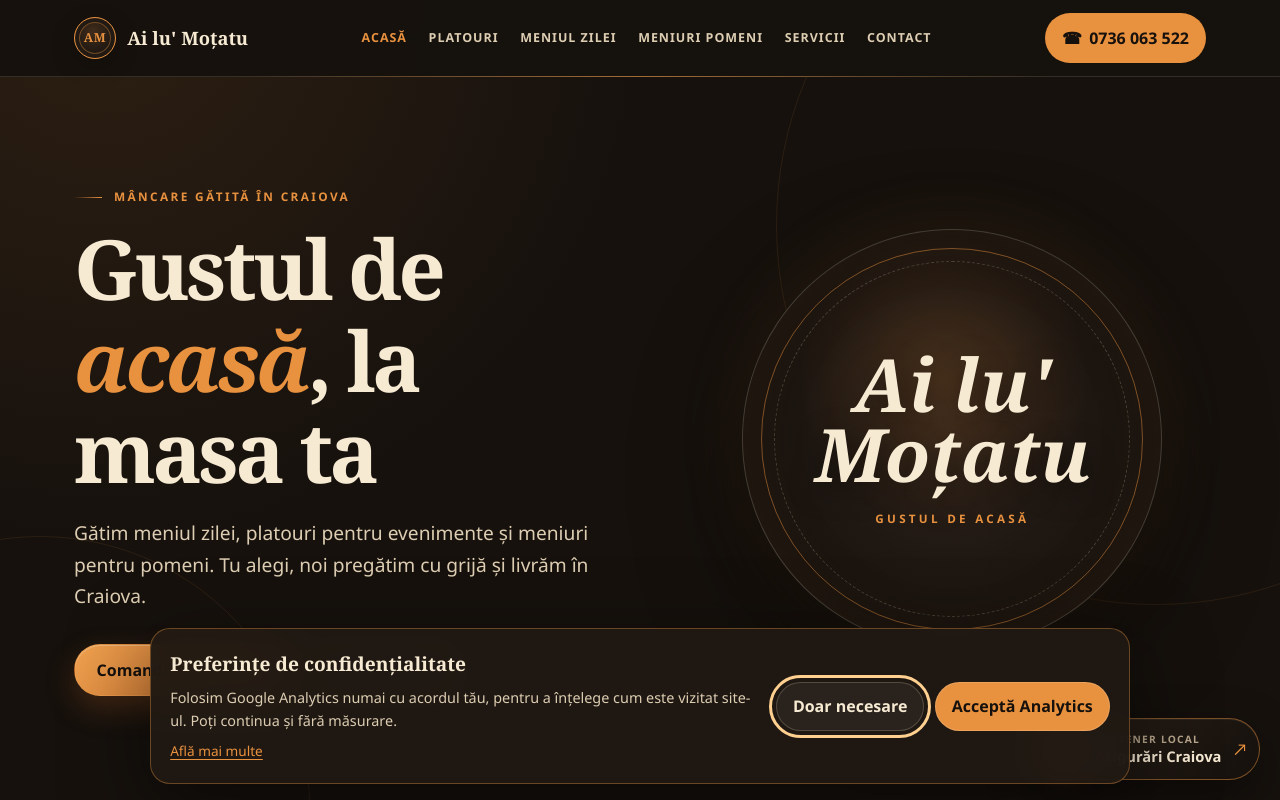
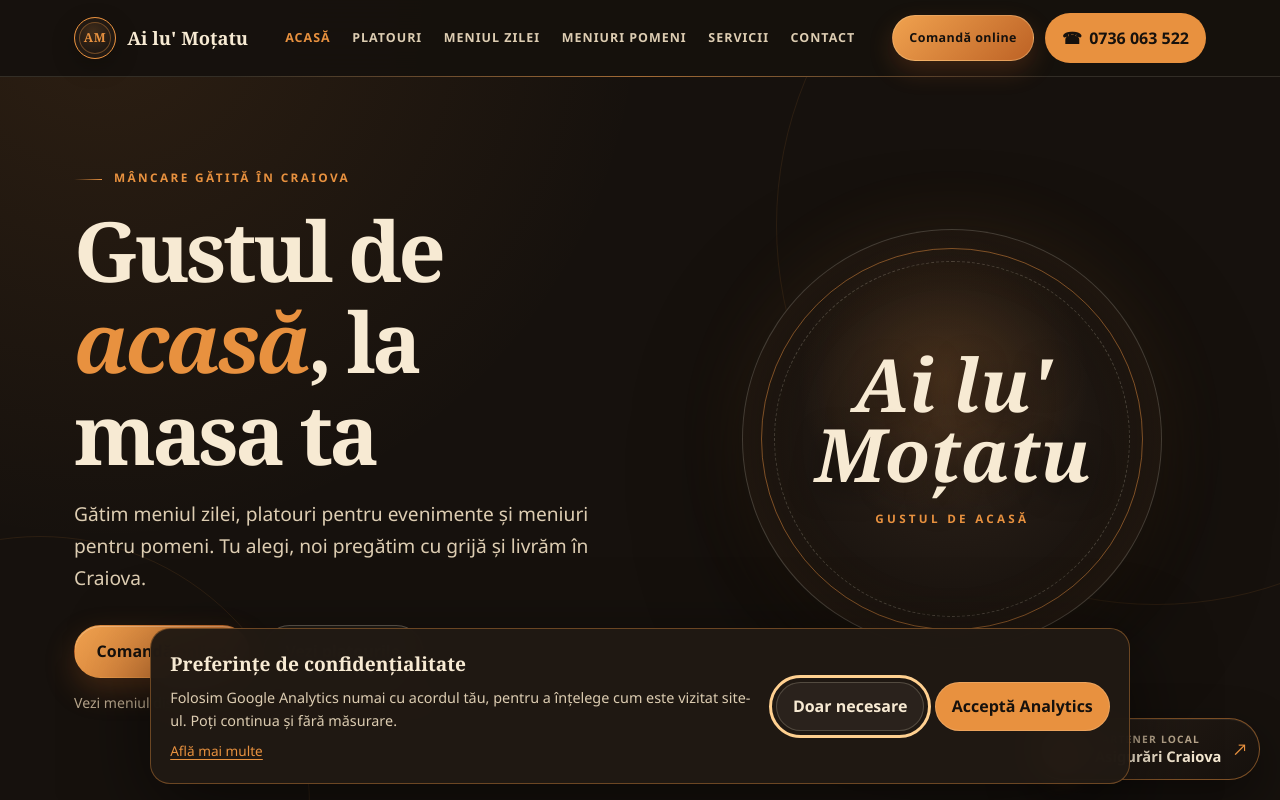
Before and after one commit to ailumotatu-ui/ailumotatu.ro, a plain HTML site: page index.html in a window 1280 px wide. Shown: the top 800 px of the page. Drawn offline with Linux system fonts and the light colour scheme.

Commit message:
Add files via upload

```diff
--- a/index.html
+++ b/index.html
@@ -79,6 +79,7 @@
         <a href="#contact">Contact</a>
       </nav>
       <div class="header-actions">
+        <a class="order-online-link" href="https://ai-lu-motatu.order.dish.co/menus" data-dish-order>Comandă online</a>
         <a class="phone-link" href="tel:+40736063522" aria-label="Sună la 0736 063 522">
           <span aria-hidden="true">☎</span><span class="phone-label">0736 063 522</span>
         </a>
@@ -105,9 +106,10 @@
           <h1>Gustul de <em>acasă</em>, la masa ta</h1>
           <p class="hero-copy">Gătim meniul zilei, platouri pentru evenimente și meniuri pentru pomeni. Tu alegi, noi pregătim cu grijă și livrăm în Craiova.</p>
           <div class="button-row">
-            <a class="button button-primary" href="/meniul-zilei/">Comandă meniul zilei</a>
+            <a class="button button-primary" href="https://ai-lu-motatu.order.dish.co/menus" data-dish-order>Comandă online</a>
             <a class="button button-secondary" href="/platouri/">Vezi platourile</a>
           </div>
+          <p class="order-platform-note">Vezi meniul disponibil și finalizează comanda prin DISH.</p>
         </div>
         <div class="hero-badge" aria-label="Ai lu' Moțatu — Gustul de acasă">
           <strong>Ai lu'<br>Moțatu</strong>
@@ -267,7 +269,7 @@
     <span class="partner-float__copy"><small>Partener local</small><strong>Asigurări Craiova</strong></span>
     <span class="partner-float__arrow" aria-hidden="true">↗</span>
   </a>
-  <nav class="mobile-quick-actions" aria-label="Acțiuni rapide"><a href="tel:+40736063522">Sună</a><a href="https://wa.me/40736063522" target="_blank" rel="noopener noreferrer">WhatsApp</a></nav>
+  <nav class="mobile-quick-actions" aria-label="Acțiuni rapide"><a class="quick-call" href="tel:+40736063522">Sună</a><a class="quick-whatsapp" href="https://wa.me/40736063522" target="_blank" rel="noopener noreferrer">WhatsApp</a><a class="quick-order" href="https://ai-lu-motatu.order.dish.co/menus" data-dish-order>Comandă <span class="quick-order-extra">online</span></a></nav>
   <script src="/assets/site.js" defer></script>
   <script src="/assets/analytics.js" defer></script>
 </body>
```
Also changed, not shown: 404.html (+1 -1 lines).
